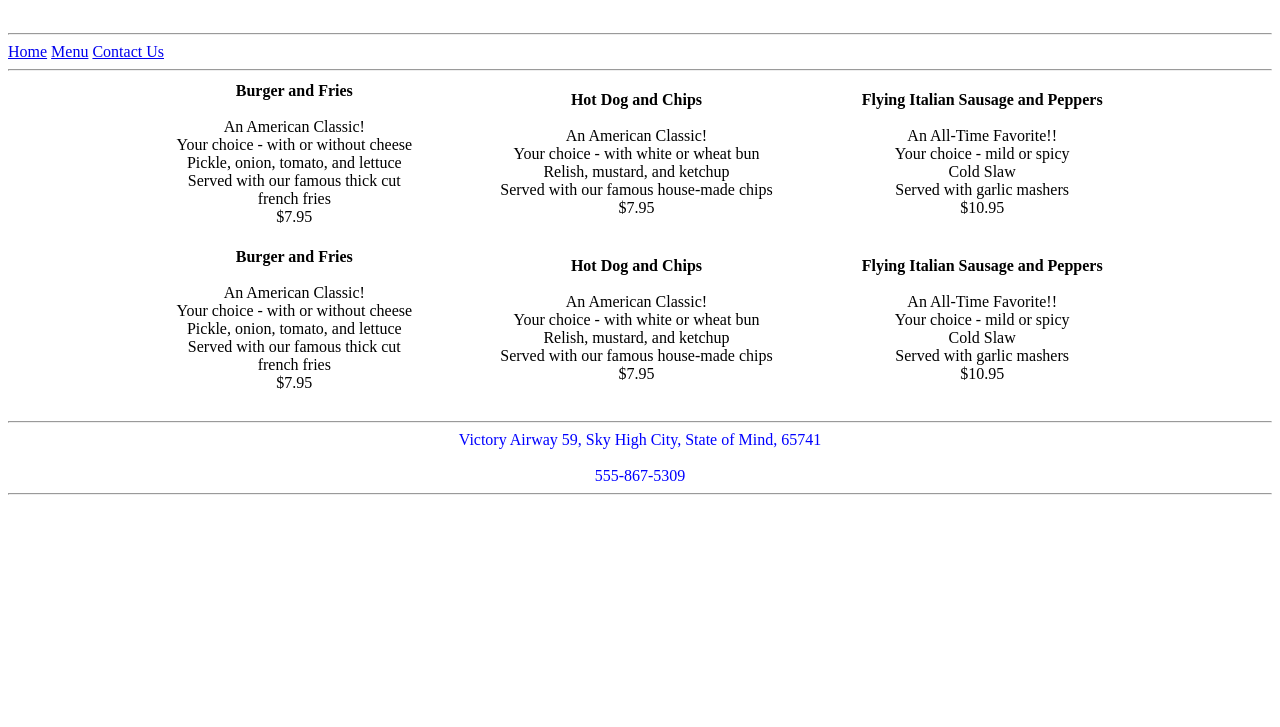
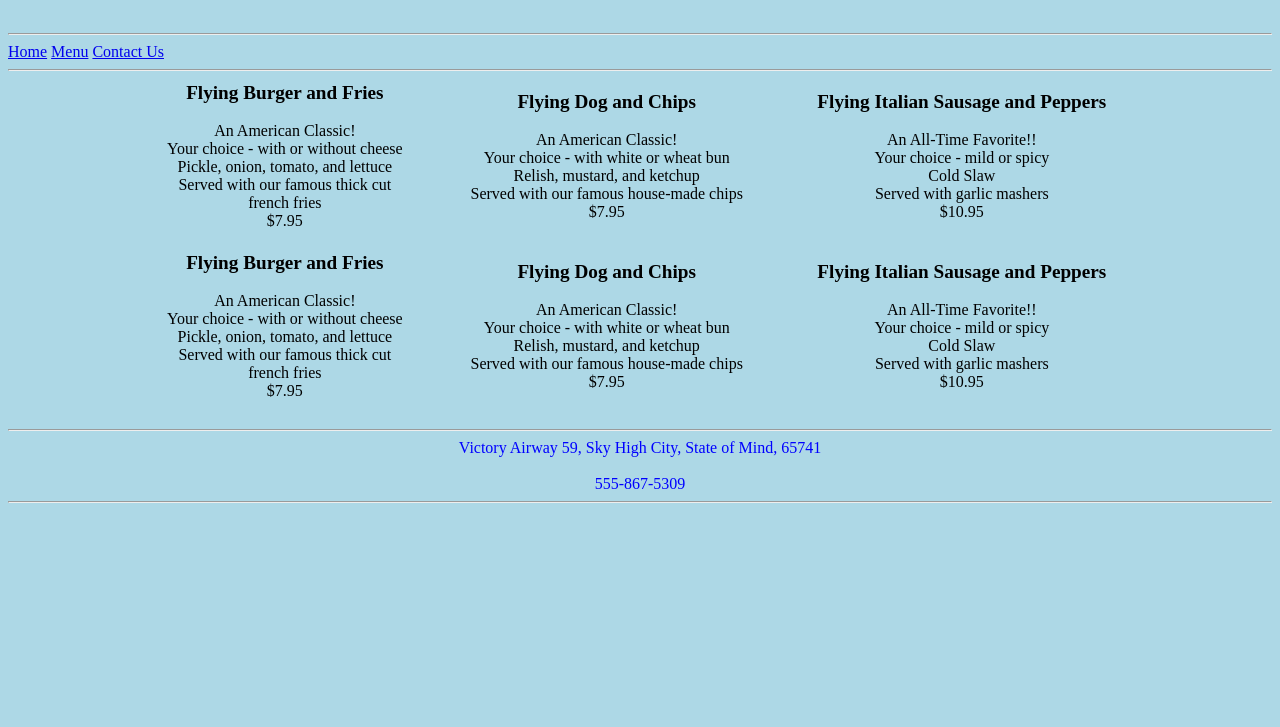
Before and after one commit to kjqfflyingcoder/PortfolioSite, a plain HTML site: page resmenu.html in a window 1280 px wide. Shown: the part 73-800 px from the top of the page. Drawn offline with Linux system fonts and the light colour scheme.

Commit message:
Completed Res Site V3

```diff
--- a/resmenu.html
+++ b/resmenu.html
@@ -12,6 +12,9 @@
              }
             table, td {
                 text-align: center;
+            }
+            body{
+                background-color: lightblue;
             }
         </style>
     </head>
@@ -29,7 +32,7 @@
         <div>
                 <table>
                     <tr>
-                        <td><strong>Burger and Fries</strong></br>
+                        <td><strong><span style="font-size: larger;">Flying Burger and Fries</span></strong></br>
                             </br>
                             An American Classic!</br>
                             Your choice - with or without cheese</br>
@@ -39,7 +42,7 @@
                             $7.95</br>
                             </br>
                         </td>
-                        <td><strong>Hot Dog and Chips</strong></br>
+                        <td><strong><span style="font-size: larger;">Flying Dog and Chips</span></strong></br>
                             </br>
                             An American Classic!</br>
                             Your choice - with white or wheat bun</br>
@@ -48,7 +51,7 @@
                             $7.95</br>
                             </br>
                         </td>
-                        <td><strong>Flying Italian Sausage and Peppers</strong></br>
+                        <td><strong><span style="font-size: larger;">Flying Italian Sausage and Peppers</span></strong></br>
                             </br>
                             An All-Time Favorite!!</br>
                             Your choice - mild or spicy</br>
@@ -59,7 +62,7 @@
                         </td>
                     </tr>
                     <tr>
-                        <td><strong>Burger and Fries</strong></br>
+                        <td><strong><span style="font-size: larger;">Flying Burger and Fries</span></strong></br>
                             </br>
                             An American Classic!</br>
                             Your choice - with or without cheese</br>
@@ -69,7 +72,7 @@
                             $7.95</br>
                             </br>
                         </td>
-                        <td><strong>Hot Dog and Chips</strong></br>
+                        <td><strong><span style="font-size: larger;">Flying Dog and Chips</span></strong></br>
                             </br>
                             An American Classic!</br>
                             Your choice - with white or wheat bun</br>
@@ -78,7 +81,7 @@
                             $7.95</br>
                             </br>
                         </td>
-                        <td><strong>Flying Italian Sausage and Peppers</strong></br>
+                        <td><strong><span style="font-size: larger;">Flying Italian Sausage and Peppers</span></strong></br>
                             </br>
                             An All-Time Favorite!!</br>
                             Your choice - mild or spicy</br>
--- a/restaurantStyles.css
+++ b/restaurantStyles.css
@@ -1,8 +1,12 @@
 header {
     color: purple;
     text-align: center;
+    font-family: Arial, Helvetica, sans-serif;
 }
 footer {
     color: blue;
     text-align: center;
 }
+div{
+    background-color: lightblue;
+}
```
Also changed, not shown: rescontactus.html (+7 -4 lines).
